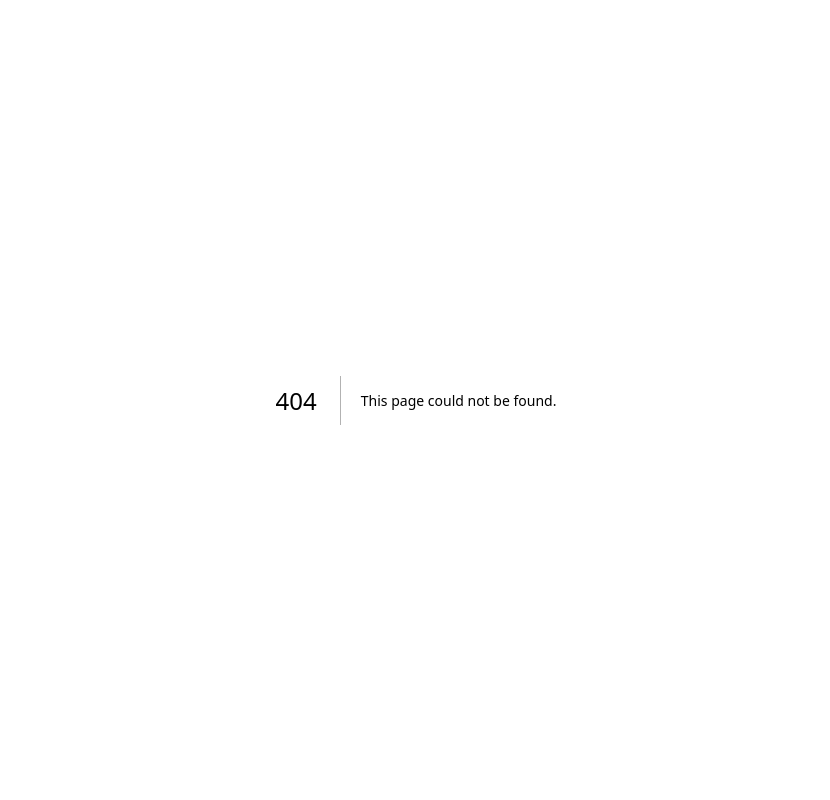
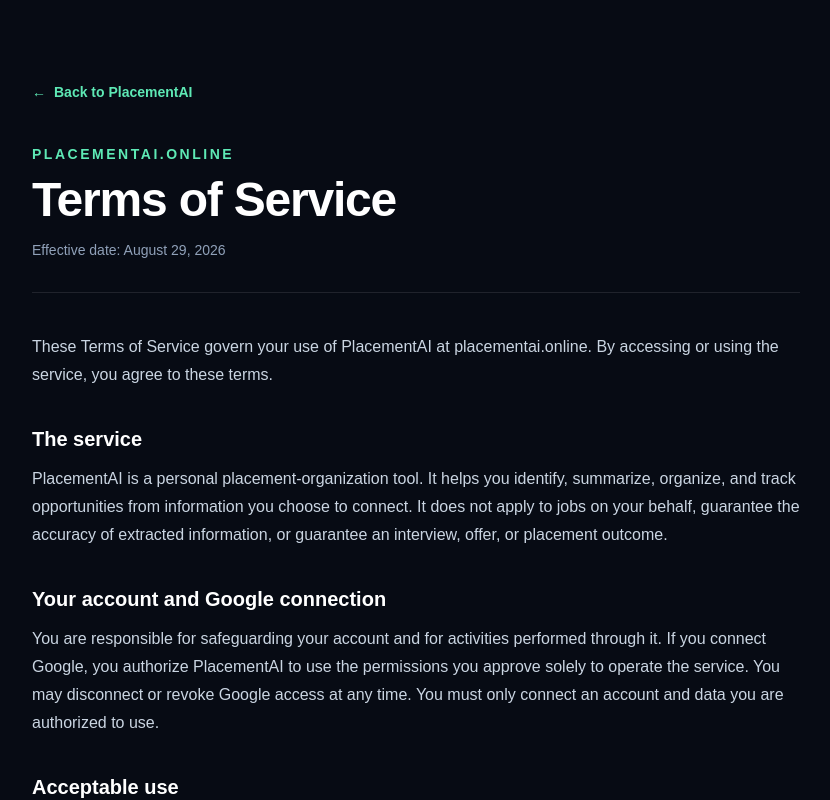
Before and after one commit to aka-aksh/plac-ai, a Next.js app in the folder frontend/: page /terms in a window 1280 px wide. Before the commit this address had no page. Shown: the top 800 px of the page, without its empty margins (224-1054 px from the left). Built offline with nearby package versions, Linux system fonts and the light colour scheme.

Commit message:
/privacy and /terms added

```diff
--- a/frontend/app/page.tsx
+++ b/frontend/app/page.tsx
@@ -149,8 +149,8 @@
           </>
         )}
         <footer className="mt-8 flex items-center justify-center gap-5 text-xs text-slate-500">
-          <a href="#privacy" className="transition-colors hover:text-emerald-300">Privacy Policy</a>
-          <a href="#terms" className="transition-colors hover:text-emerald-300">Terms of Service</a>
+          <a href="/privacy" className="transition-colors hover:text-emerald-300">Privacy Policy</a>
+          <a href="/terms" className="transition-colors hover:text-emerald-300">Terms of Service</a>
         </footer>
       </div>
     </main>
--- /dev/null
+++ b/frontend/app/privacy/page.tsx
@@ -0,0 +1,39 @@
+import Link from "next/link";
+
+export const metadata = {
+  title: "Privacy Policy | PlacementAI",
+  description: "Privacy Policy for placementai.online",
+};
+
+export default function PrivacyPage() {
+  return (
+    <main className="min-h-screen bg-[#070b14] px-6 py-12 text-slate-200 sm:py-20">
+      <article className="mx-auto max-w-3xl">
+        <Link href="/" className="inline-flex items-center gap-2 text-sm font-semibold text-emerald-300 transition-colors hover:text-emerald-200">
+          <span aria-hidden="true">←</span> Back to PlacementAI
+        </Link>
+        <header className="mt-10 border-b border-white/10 pb-8">
+          <p className="text-sm font-bold uppercase tracking-[0.18em] text-emerald-300">placementai.online</p>
+          <h1 className="mt-3 text-4xl font-black tracking-tight text-white sm:text-5xl">Privacy Policy</h1>
+          <p className="mt-4 text-sm text-slate-400">Effective date: August 29, 2026</p>
+        </header>
+
+        <div className="space-y-9 pt-10 text-sm leading-7 text-slate-300 sm:text-base">
+          <p>PlacementAI helps students organize placement opportunities from Gmail. This policy explains what information we handle, why we use it, and the choices available to you.</p>
+
+          <section><h2 className="text-xl font-bold text-white">Information we collect</h2><p className="mt-3">We collect the information you provide in your PlacementAI profile, including contact and academic details. When you connect Google, we receive your Google account identifier and Gmail data covered by the read-only permission you approve, such as placement-related message metadata, message text, and supported attachment text. We also process opportunity details generated from those messages.</p></section>
+
+          <section><h2 className="text-xl font-bold text-white">How we use information</h2><p className="mt-3">We use this information to authenticate you, sync and organize relevant placement emails, identify deadlines and opportunities, match opportunities against your profile, improve the reliability of the service, and protect the service from misuse. We do not use your Gmail content to sell advertising.</p></section>
+
+          <section><h2 className="text-xl font-bold text-white">AI processing and service providers</h2><p className="mt-3">PlacementAI may send relevant email and attachment text to its AI processing provider to classify messages and extract opportunity information. We also rely on infrastructure and authentication providers, including Vercel, Supabase, Google, and Google Gemini, to operate the service. Those providers process information only as needed to provide their services, subject to their applicable terms and privacy policies.</p></section>
+
+          <section><h2 className="text-xl font-bold text-white">Security and retention</h2><p className="mt-3">Gmail access and refresh tokens are encrypted before storage. We use reasonable technical and organizational safeguards, but no online system is completely secure. We retain account and synced placement data while your account is active or as needed to provide the service, resolve disputes, comply with law, and enforce our agreements.</p></section>
+
+          <section><h2 className="text-xl font-bold text-white">Your choices</h2><p className="mt-3">You can revoke PlacementAI&apos;s Google access through your Google Account settings. Revoking access stops future Gmail access, though previously synced information may remain in PlacementAI until it is deleted. You may request access, correction, or deletion of your account data by contacting us.</p></section>
+
+          <section><h2 className="text-xl font-bold text-white">Changes and contact</h2><p className="mt-3">We may update this policy when our practices or legal obligations change. We will post the updated effective date on this page. For privacy questions or requests, contact <a className="text-emerald-300 underline underline-offset-4 hover:text-emerald-200" href="mailto:privacy@placementai.online">privacy@placementai.online</a>.</p></section>
+        </div>
+      </article>
+    </main>
+  );
+}
--- /dev/null
+++ b/frontend/app/terms/page.tsx
@@ -0,0 +1,41 @@
+import Link from "next/link";
+
+export const metadata = {
+  title: "Terms of Service | PlacementAI",
+  description: "Terms of Service for placementai.online",
+};
+
+export default function TermsPage() {
+  return (
+    <main className="min-h-screen bg-[#070b14] px-6 py-12 text-slate-200 sm:py-20">
+      <article className="mx-auto max-w-3xl">
+        <Link href="/" className="inline-flex items-center gap-2 text-sm font-semibold text-emerald-300 transition-colors hover:text-emerald-200">
+          <span aria-hidden="true">←</span> Back to PlacementAI
+        </Link>
+        <header className="mt-10 border-b border-white/10 pb-8">
+          <p className="text-sm font-bold uppercase tracking-[0.18em] text-emerald-300">placementai.online</p>
+          <h1 className="mt-3 text-4xl font-black tracking-tight text-white sm:text-5xl">Terms of Service</h1>
+          <p className="mt-4 text-sm text-slate-400">Effective date: August 29, 2026</p>
+        </header>
+
+        <div className="space-y-9 pt-10 text-sm leading-7 text-slate-300 sm:text-base">
+          <p>These Terms of Service govern your use of PlacementAI at placementai.online. By accessing or using the service, you agree to these terms.</p>
+
+          <section><h2 className="text-xl font-bold text-white">The service</h2><p className="mt-3">PlacementAI is a personal placement-organization tool. It helps you identify, summarize, organize, and track opportunities from information you choose to connect. It does not apply to jobs on your behalf, guarantee the accuracy of extracted information, or guarantee an interview, offer, or placement outcome.</p></section>
+
+          <section><h2 className="text-xl font-bold text-white">Your account and Google connection</h2><p className="mt-3">You are responsible for safeguarding your account and for activities performed through it. If you connect Google, you authorize PlacementAI to use the permissions you approve solely to operate the service. You may disconnect or revoke Google access at any time. You must only connect an account and data you are authorized to use.</p></section>
+
+          <section><h2 className="text-xl font-bold text-white">Acceptable use</h2><p className="mt-3">Do not misuse the service, interfere with its operation, attempt unauthorized access, upload harmful content, scrape or reverse engineer it, or use it in violation of applicable law, university rules, employer rules, or third-party terms. Do not rely on PlacementAI as the only source of information for deadlines or eligibility; always verify details with the employer or official placement channel.</p></section>
+
+          <section><h2 className="text-xl font-bold text-white">Your content</h2><p className="mt-3">You retain ownership of information you provide or connect. You grant PlacementAI a limited permission to process that information only to provide, maintain, and secure the service. You are responsible for ensuring that your content and use of the service comply with applicable law.</p></section>
+
+          <section><h2 className="text-xl font-bold text-white">Availability and third parties</h2><p className="mt-3">The service may change, be interrupted, or be discontinued. PlacementAI depends on third-party services, including Google, Supabase, Vercel, and AI providers; their availability and terms may affect the service. We are not responsible for third-party services or content.</p></section>
+
+          <section><h2 className="text-xl font-bold text-white">Disclaimers and liability</h2><p className="mt-3">The service is provided on an “as is” and “as available” basis to the extent permitted by law. PlacementAI disclaims warranties of merchantability, fitness for a particular purpose, and non-infringement. To the extent permitted by law, PlacementAI will not be liable for indirect, incidental, special, consequential, or punitive damages arising from your use of the service.</p></section>
+
+          <section><h2 className="text-xl font-bold text-white">Changes and contact</h2><p className="mt-3">We may update these terms by posting a revised version with a new effective date. Continued use after the update means you accept the revised terms. For questions, contact <a className="text-emerald-300 underline underline-offset-4 hover:text-emerald-200" href="mailto:legal@placementai.online">legal@placementai.online</a>.</p></section>
+        </div>
+      </article>
+    </main>
+  );
+}
```
